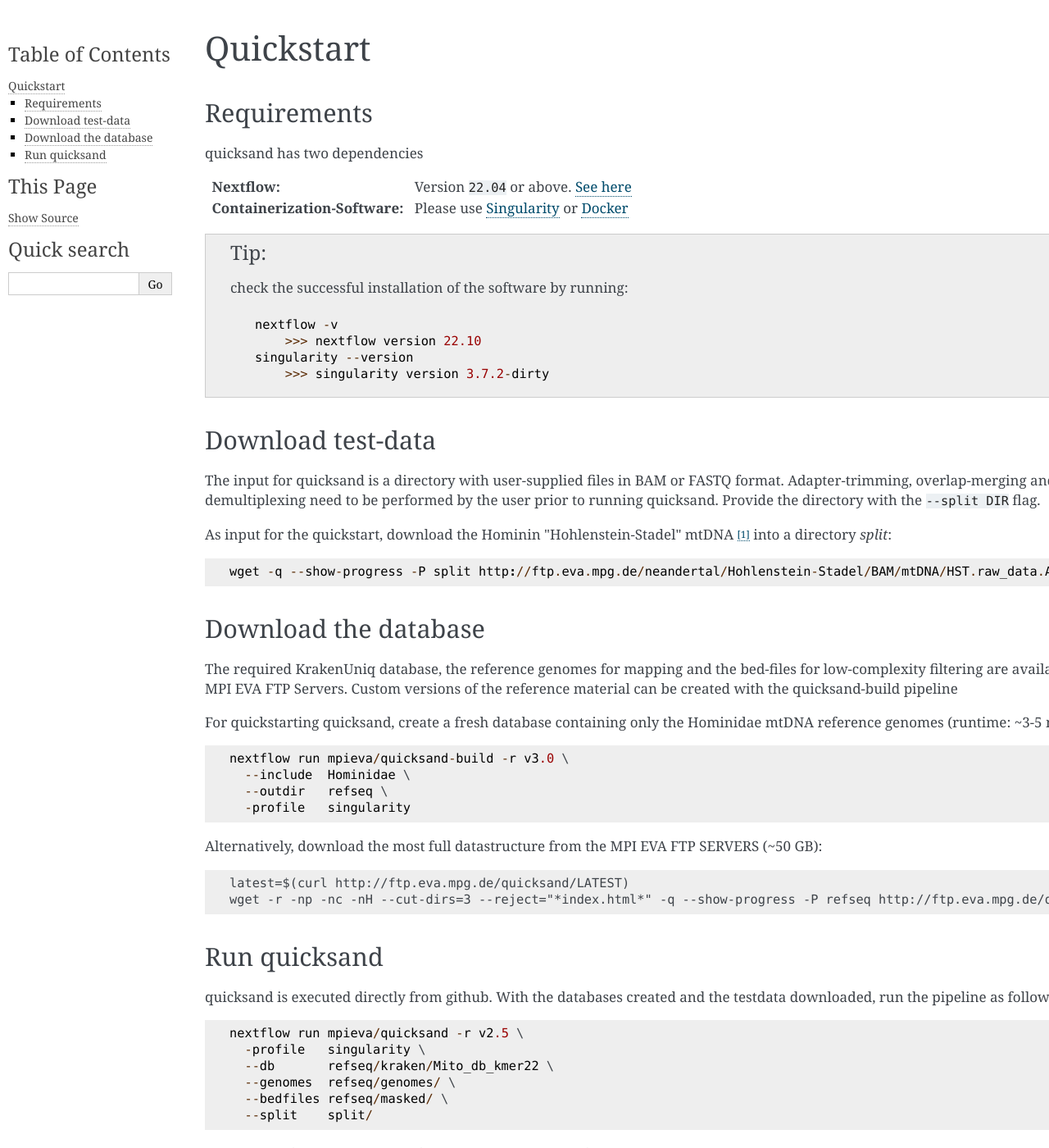
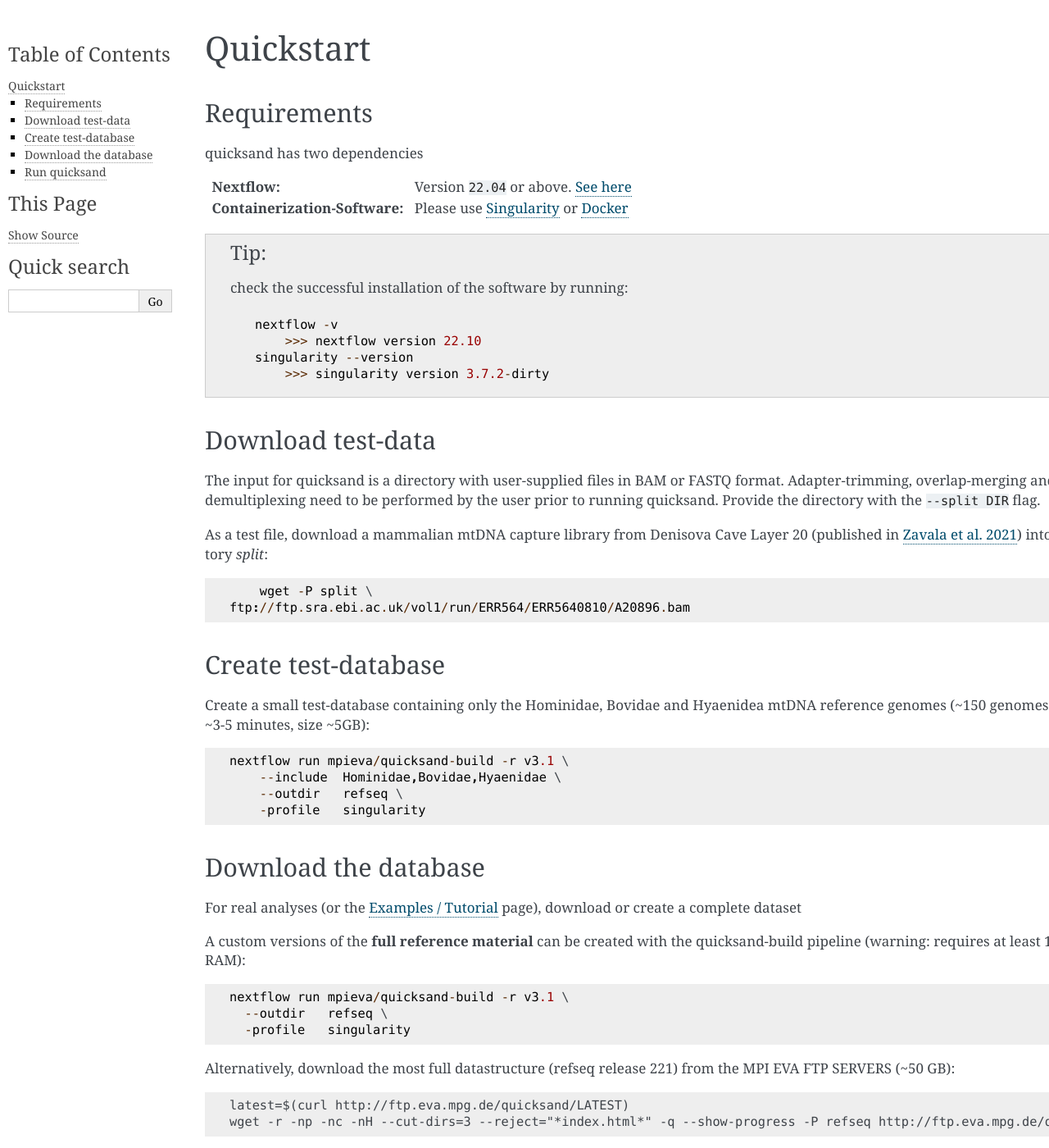
Before and after one commit to mpieva/quicksand, a Sphinx documentation site: the page built from docs/source/quickstart.rst, in a window 1280 px wide and 1400 px high. Shown: the whole window at 82% size. Built offline with Sphinx 7.4.7, drawn with Linux system fonts in a browser that asks for light colours.

Commit message:
fix docs (links and codeblocks)

```diff
--- a/docs/source/quickstart.rst
+++ b/docs/source/quickstart.rst
@@ -28,26 +28,36 @@ The input for quicksand is a directory with user-supplied files in BAM or FASTQ
 Adapter-trimming, overlap-merging and sequence demultiplexing need to be performed by the user prior to running quicksand.
 Provide the directory with the :code:`--split DIR` flag.
 
-As input for the quickstart, download the Hominin "Hohlenstein-Stadel" mtDNA [1]_ into a directory `split`::
+As a test file, download a mammalian mtDNA capture library from Denisova Cave Layer 20 (published in `Zavala et al. 2021 <https://doi.org/10.1038/s41586-021-03675-0>`_) into a directory `split`::
 
-	wget -q --show-progress -P split http://ftp.eva.mpg.de/neandertal/Hohlenstein-Stadel/BAM/mtDNA/HST.raw_data.ALL.bam
+	wget -P split \
+    ftp://ftp.sra.ebi.ac.uk/vol1/run/ERR564/ERR5640810/A20896.bam
+
+
+Create test-database
+--------------------
+
+Create a small test-database containing only the Hominidae, Bovidae and Hyaenidea mtDNA reference genomes (~150 genomes, runtime: ~3-5 minutes, size ~5GB)::
+
+    nextflow run mpieva/quicksand-build -r v3.1 \
+        --include  Hominidae,Bovidae,Hyaenidae \
+        --outdir   refseq \
+        -profile   singularity
 
 
 Download the database
 ---------------------
 
-The required KrakenUniq database, the reference genomes for mapping and the bed-files for low-complexity filtering are available on the
-MPI EVA FTP Servers. Custom versions of the reference material can be created with the quicksand-build pipeline
+For real analyses (or the :ref:`examples-page` page), download or create a complete dataset
 
-For quickstarting quicksand, create a fresh database containing only the Hominidae mtDNA reference genomes (runtime: ~3-5 minutes)::
+A custom versions of the **full reference material** can be created with the quicksand-build pipeline (warning: requires at least 100GB of RAM)::
 
-  nextflow run mpieva/quicksand-build -r v3.0 \
-    --include  Hominidae \
+  nextflow run mpieva/quicksand-build -r v3.1 \
     --outdir   refseq \
     -profile   singularity
 
 
-Alternatively, download the most full datastructure from the MPI EVA FTP SERVERS (~50 GB)::
+Alternatively, download the most full datastructure (refseq release 221) from the MPI EVA FTP SERVERS (~50 GB)::
 
    latest=$(curl http://ftp.eva.mpg.de/quicksand/LATEST)
    wget -r -np -nc -nH --cut-dirs=3 --reject="*index.html*" -q --show-progress -P refseq http://ftp.eva.mpg.de/quicksand/build/$latest
```
Also changed, not shown: docs/source/examples.rst (+7 -8 lines).
